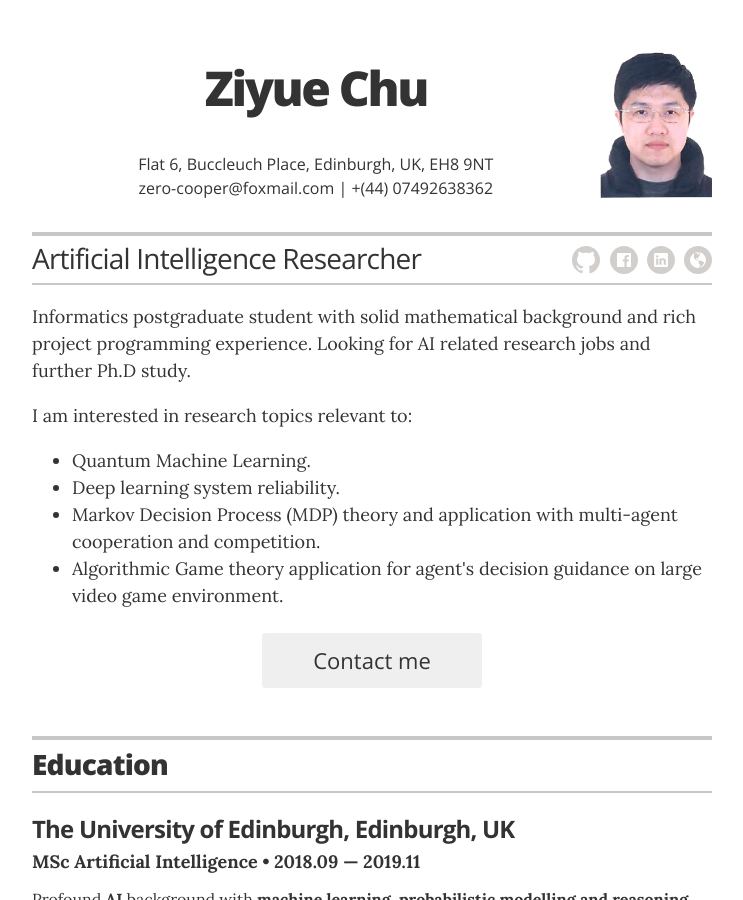
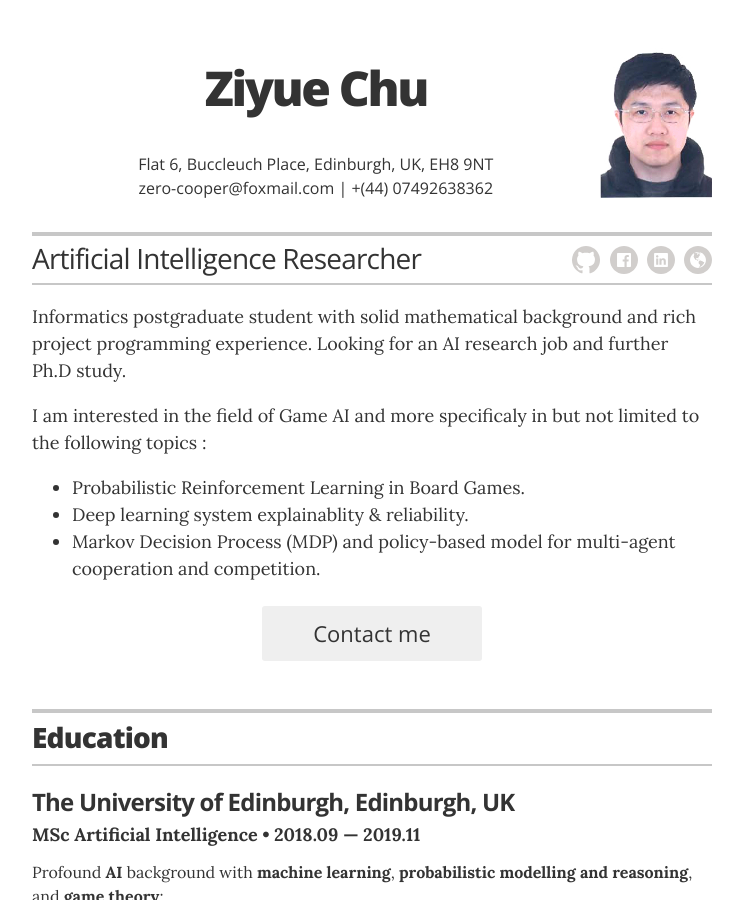
Before and after one commit to zero-cooper/zero-cooper.github.io, a Jekyll site: the page built from index.html, in a window 1280 px wide and 900 px high. Shown: the whole window, without its empty margins (268-1011 px from the left). Built offline with Jekyll 4.4.1, drawn with Linux system fonts in a browser that asks for light colours.

Commit message:
Update _config.yml

```diff
--- a/_config.yml
+++ b/_config.yml
@@ -24,14 +24,13 @@ resume_header_contact_info:     "Flat 6, Buccleuch Place, Edinburgh, UK, EH8 9NT
                                 zero-cooper@foxmail.com | +(44) 07492638362 "
 display_header_contact_info:    "true"
 
-resume_header_intro: "<p>Informatics postgraduate student with solid mathematical background and rich project programming experience. Looking for AI related research jobs and further Ph.D study.
+resume_header_intro: "<p>Informatics postgraduate student with solid mathematical background and rich project programming experience. Looking for an AI research job and further Ph.D study.
 <br> </p>
-<p>I am interested in research topics relevant to&#58 <br>
+<p>I am interested in the field of Game AI and more specificaly in but not limited to the following topics &#58 <br>
 <ul>
-  <li>Quantum Machine Learning.</li>
-  <li>Deep learning system reliability.</li>
-  <li>Markov Decision Process (MDP) theory and application with multi-agent cooperation and competition.</li>
-  <li>Algorithmic Game theory application for agent's decision guidance on large video game environment.</li>
+  <li>Probabilistic Reinforcement Learning in Board Games.</li>
+  <li>Deep learning system explainablity & reliability.</li>
+  <li>Markov Decision Process (MDP) and policy-based model for multi-agent cooperation and competition.</li>
 </ul>
 </p>"
 
```
